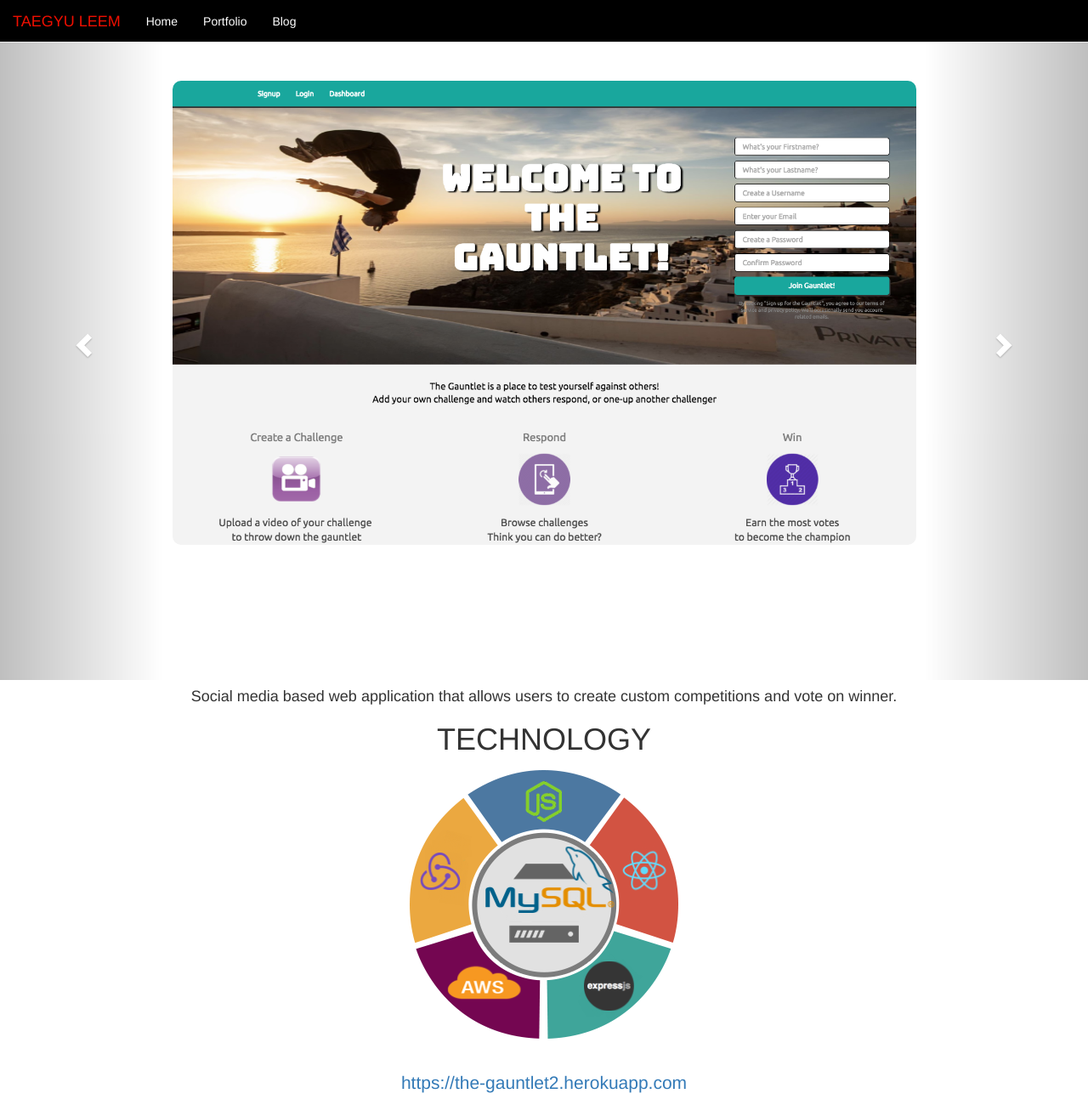
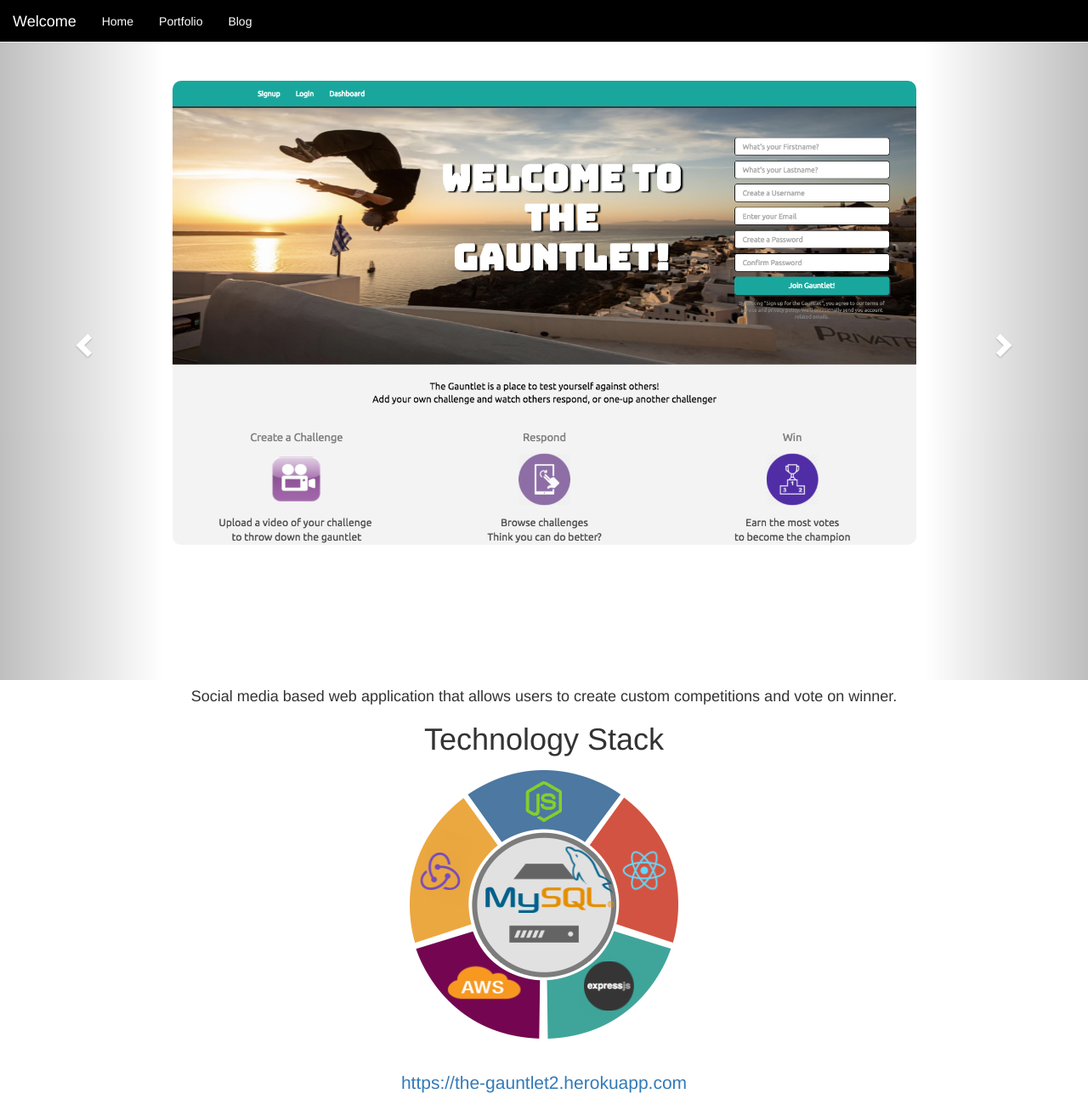
Before and after one commit to impersin/myHome, a website: page client/index.html at #!/thegauntlet in a window 1280 px wide. Shown: the whole page at 85% size. Drawn offline with nearby package versions, Linux system fonts and the light colour scheme; some packages are replaced by stand-ins of ours.

Commit message:
Replace first nav menu name as welcom

```diff
--- a/client/views/portfolio.html
+++ b/client/views/portfolio.html
@@ -1,7 +1,7 @@
   <nav class="navbar navbar-default navbar-fixed-top">
     <div class="container-fluid">
       <div class="navbar-header">
-        <a class="navbar-brand menu" href="#">TAEGYU LEEM</a>
+        <span class="navbar-brand menu">Welcome</span>
       </div>
         <ul class="nav navbar-nav">
           <li><a class="menu" href="#">Home</a></li>
@@ -59,10 +59,10 @@
         </div>
     </div>
   </div>
-  <div class="col-sm-12 temp text-center container-fluid">
+  <div class="col-sm-12 stack text-center container-fluid">
     <h4 id="description">{{portfolio.desc}}</h4>
     <div>
-      <h1> TECHNOLOGY </h1>
+      <h1> Technology Stack </h1>
       <img id="stack" src="../style/images/{{portfolio.path}}/{{portfolio.stack}}" alt="">
     </div>
     <a class="project-url" href="{{portfolio.url}}">{{portfolio.url}}<a>
```
